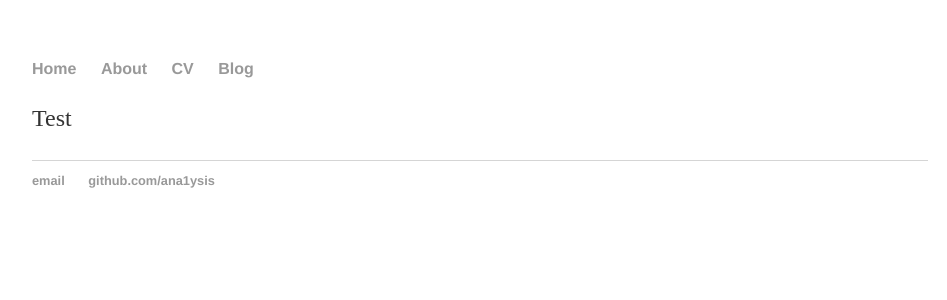
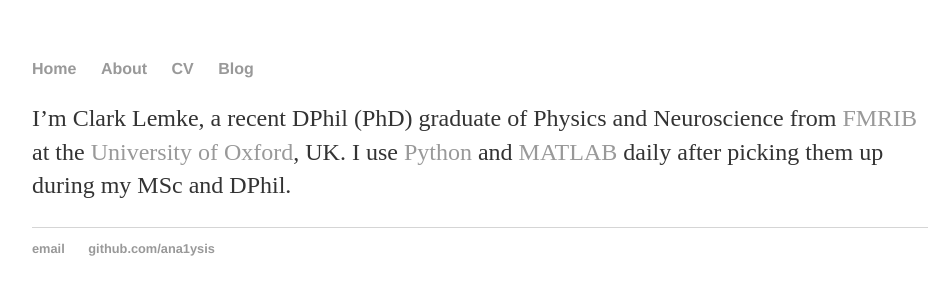
Before and after one commit to ana1ysis/ana1ysis.github.io, a Jekyll site: the page built from about.md, in a window 1280 px wide. Shown: the top 300 px of the page, without its empty margins (160-1107 px from the left). Built offline with Jekyll 4.4.1, drawn with Linux system fonts in a browser that asks for light colours.

Commit message:
Update about.md

```diff
--- a/about.md
+++ b/about.md
@@ -4,4 +4,4 @@
 permalink: /about
 ---
 
-Test
+I'm Clark Lemke, a recent DPhil (PhD) graduate of Physics and Neuroscience from [FMRIB](http://www.ndcn.ox.ac.uk/divisions/fmrib) at the [University of Oxford](http://www.ox.ac.uk/), UK. I use [Python](https://www.python.org/) and [MATLAB](www.mathworks.com/products/matlab/) daily after picking them up during my MSc and DPhil.
```
